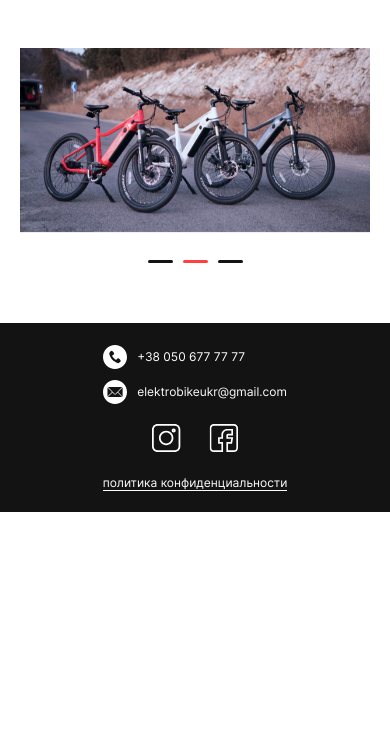
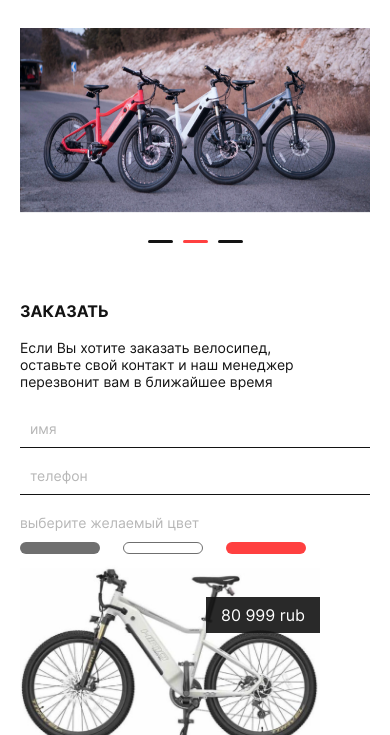
Before and after one commit to zakharov-dmitriy/xiaomi, a plain HTML site: page index.html in a window 390 px wide. Shown: the part 3291-4026 px from the top of the page. Before the commit the page ends 3803 px from the top, so only its background shows below. Drawn offline with Linux system fonts and the light colour scheme; files whose address does not match are found by name.

Commit message:
adptive is finished

```diff
--- a/css/slyle.css
+++ b/css/slyle.css
@@ -515,9 +515,9 @@ body {
 }
 
 
-.order {
+/* .order {
    display: none;
-}
+} */
 
 
 @media(max-width: 1110px) {
@@ -555,6 +555,90 @@ body {
    .descr__title:not(:first-child) {
       margin-top: 20px;
    }
+
+   .order__inner {
+      gap: 0;
+   }
+
+   .order__item:nth-child(2) {
+      display: none;
+   }
+
+   .order__form {
+      max-width: 100%;
+   }
+
+   .form__bike {
+      width: 525px;
+      bottom: 90px;
+      left: 0;
+      top: auto;
+      right: auto;
+   }
+
+   .order__tabs {
+      margin-bottom: 350px;
+   }
+
+   .form__bike-price {
+      padding: 10px 15px;
+      top: -30px;
+      right: 0px;
+      left: auto;
+      font-size: 20px;
+      line-height: 1;
+      border: none;
+      background-color: var(--black);
+      color: var(--white);
+      border-radius: 0;
+      transform: translateX(0);
+   }
+
+   .form__bike-price::after {
+      display: none;
+   }
+}
+
+@media (max-width:990px) {
+   .char__inner {
+      flex-wrap: wrap;
+      gap: 0;
+   }
+
+   .char__image,
+   .char__img {
+      width: 100%;
+   }
+
+   .char__items {
+      flex-basis: 100%;
+   }
+
+   .char__list:not(:last-child) {
+      margin-bottom: 10px;
+   }
+
+   .slider__img {
+      object-fit: cover;
+   }
+
+   .slider__item {
+      padding-left: 0px;
+   }
+
+   .slider__items .slick-dots {
+      margin-top: 20px;
+      position: static;
+      display: flex;
+      justify-content: center;
+      gap: 10px;
+   }
+
+   .slider__items .slick-dots li {
+      width: 25px;
+      height: 3px;
+   }
+
 }
 
 @media(max-width: 790px) {
@@ -653,47 +737,6 @@ body {
    }
 }
 
-@media (max-width:990px) {
-   .char__inner {
-      flex-wrap: wrap;
-      gap: 0;
-   }
-
-   .char__image,
-   .char__img {
-      width: 100%;
-   }
-
-   .char__items {
-      flex-basis: 100%;
-   }
-
-   .char__list:not(:last-child) {
-      margin-bottom: 10px;
-   }
-
-   .slider__img {
-      object-fit: cover;
-   }
-
-   .slider__item {
-      padding-left: 0px;
-   }
-
-   .slider__items .slick-dots {
-      margin-top: 20px;
-      position: static;
-      display: flex;
-      justify-content: center;
-      gap: 10px;
-   }
-
-   .slider__items .slick-dots li {
-      width: 25px;
-      height: 3px;
-   }
-
-}
 
 @media(max-width: 570px) {
    .footer__inner {
@@ -710,6 +753,19 @@ body {
       margin-top: 20px;
       order: 1;
    }
+
+   .order__tabs {
+      margin-bottom: 300px;
+   }
+
+   .form__bike {
+      width: 400px;
+      bottom: 80px;
+   }
+
+   .order {
+      margin-bottom: 30px;
+   }
 }
 
 @media(max-width: 460px) {
@@ -718,4 +774,28 @@ body {
       font-size: 20px;
       letter-spacing: 5px;
    }
+
+   .char__title,
+   .order__title {
+      margin-bottom: 20px;
+   }
+
+   .order__tabs {
+      margin-bottom: 200px;
+   }
+
+   .form__bike {
+      width: 300px;
+      bottom: 65px;
+   }
+
+   .form__bike-price {
+      top: 40px;
+      font-size: 16px;
+      opacity: 0.9;
+   }
+
+   .order__item {
+      flex-basis: 100%;
+   }
 }
```
